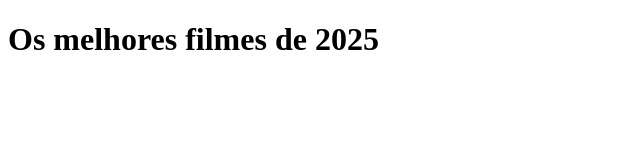
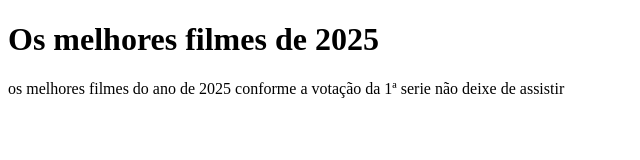
Before and after one commit to eugabbyys/gabbysflix, a plain HTML site: page index.html in a window 1280 px wide. Shown: the whole page, without its empty margins (0-640 px from the left). Drawn offline with Linux system fonts and the light colour scheme.

```diff
--- a/index.html
+++ b/index.html
@@ -8,5 +8,8 @@
 <body>
     <h1>
         Os melhores filmes de 2025 </h1>
+        os melhores filmes do ano de 2025 conforme a votação da 1ª serie
+
+        não deixe de assistir
 </body>
 </html>
```
